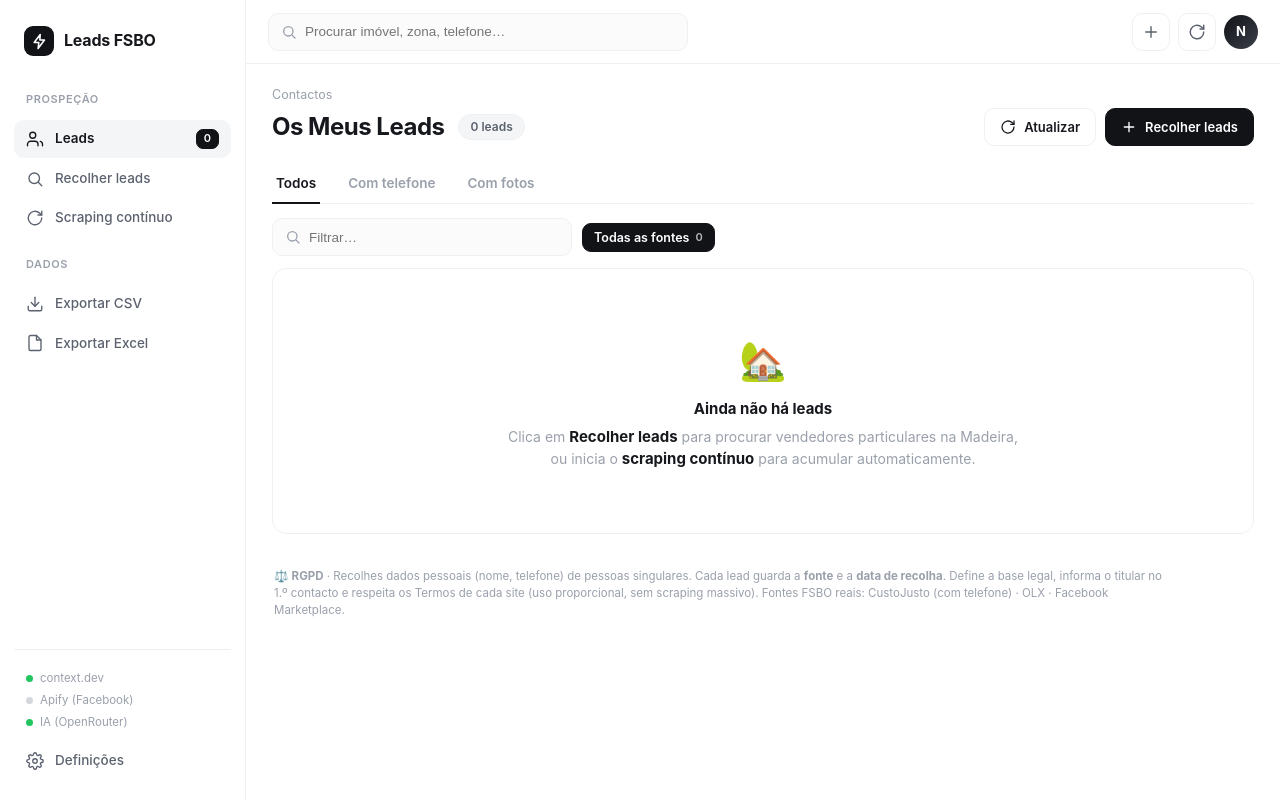
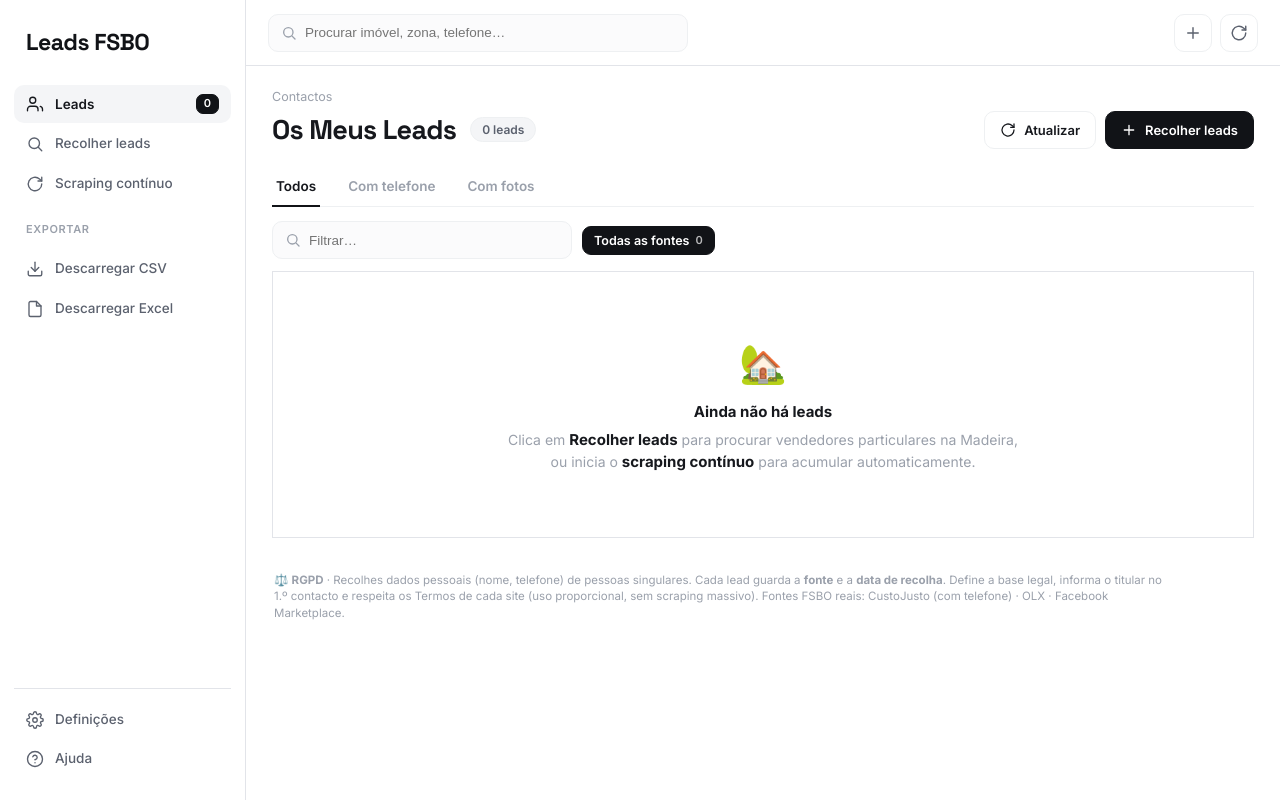
Before and after one commit to manuu25/leads-vendedores, a FastAPI app: page / in a window 1280 px wide. Run offline with FastAPI, Linux system fonts and the light colour scheme; data that the repository does not hold is empty.

Commit message:
Navbar/tabela ao estilo da referência (CRM limpo e amigável)
- Logo só texto (sem ícone), tipografia display Space Grotesk + Inter.
- Tabela com grelha reta e marcada (bordas verticais+horizontais, cantos retos).
- Removida a "N" (avatar) do topo e os indicadores de API do sidebar (o
  cliente não precisa desse detalhe técnico).
- Seleção passa a ter função real: barra de ações ao marcar leads →
  "Exportar selecionados (CSV)" (gera o ficheiro só com os escolhidos) + Limpar.
- Sidebar reorganizado (Leads / Recolher / Contínuo / Exportar / Definições / Ajuda).

Co-Authored-By: Claude Opus 4.8 <noreply@anthropic.com>

```diff
--- a/templates/index.html
+++ b/templates/index.html
@@ -4,6 +4,9 @@
   <meta charset="utf-8" />
   <meta name="viewport" content="width=device-width, initial-scale=1" />
   <title>Leads FSBO — Vendedores Particulares · Madeira</title>
+  <link rel="preconnect" href="https://fonts.googleapis.com" />
+  <link rel="preconnect" href="https://fonts.gstatic.com" crossorigin />
+  <link href="https://fonts.googleapis.com/css2?family=Space+Grotesk:wght@500;600;700&family=Inter:wght@400;450;500;600;700&display=swap" rel="stylesheet" />
   <style>
     :root{
       --bg:#e9eaec; --panel:#ffffff; --line:#eef0f2; --line-2:#f4f5f7;
@@ -15,13 +18,15 @@
       --amber-bg:#fdf1d9; --amber-tx:#b5730c;
       --pink-bg:#fde8ee; --pink-tx:#c1366a;
       --gray-bg:#eef0f2; --gray-tx:#565c67;
-      --radius:16px;
+      --grid:#e2e4e9;
+      --font:"Inter",system-ui,-apple-system,"Segoe UI",Roboto,"Helvetica Neue",Arial,sans-serif;
+      --font-display:"Space Grotesk","Inter",system-ui,sans-serif;
     }
     *{ box-sizing:border-box; }
     html,body{ margin:0; padding:0; }
     body{
       background:var(--panel); color:var(--ink);
-      font-family:"Inter",system-ui,-apple-system,"Segoe UI",Roboto,"Helvetica Neue",Arial,sans-serif;
+      font-family:var(--font);
       -webkit-font-smoothing:antialiased; font-size:14px; line-height:1.45;
       display:flex; padding:0; min-height:100vh;
     }
@@ -34,10 +39,9 @@
     }
 
     /* ---------- Sidebar ---------- */
-    .sidebar{ width:246px; flex:none; border-right:1px solid var(--line); padding:20px 14px; display:flex; flex-direction:column; gap:6px; }
-    .brand{ display:flex; align-items:center; gap:10px; padding:6px 10px 16px; }
-    .brand .logo{ width:30px; height:30px; border-radius:9px; background:var(--accent); display:grid; place-items:center; color:#fff; }
-    .brand b{ font-size:16px; letter-spacing:-.2px; }
+    .sidebar{ width:246px; flex:none; border-right:1.5px solid var(--grid); padding:22px 14px; display:flex; flex-direction:column; gap:6px; }
+    .brand{ display:flex; align-items:center; padding:4px 12px 20px; }
+    .brand b{ font-family:var(--font-display); font-size:23px; font-weight:700; letter-spacing:-.5px; color:var(--accent); }
     .nav-label{ font-size:11px; font-weight:600; text-transform:uppercase; letter-spacing:.6px; color:var(--ink-3); padding:14px 12px 6px; }
     .nav{ display:flex; flex-direction:column; gap:2px; }
     .nav a{ display:flex; align-items:center; gap:11px; padding:9px 12px; border-radius:10px; color:var(--ink-2); font-weight:500; font-size:13.5px; }
@@ -46,15 +50,11 @@
     .nav a.active{ background:var(--accent-soft); color:var(--ink); font-weight:600; }
     .nav a .tag{ margin-left:auto; font-size:11px; background:#fff; border:1px solid var(--line); color:var(--ink-2); border-radius:7px; padding:1px 7px; }
     .nav a.active .tag{ background:var(--accent); color:#fff; border-color:var(--accent); }
-    .side-foot{ margin-top:auto; display:flex; flex-direction:column; gap:2px; padding-top:12px; border-top:1px solid var(--line); }
-    .dot{ width:7px; height:7px; border-radius:50%; display:inline-block; }
-    .dot.on{ background:#22c55e; } .dot.off{ background:#d4d7dd; }
-    .side-status{ font-size:11.5px; color:var(--ink-3); padding:8px 12px 2px; display:flex; flex-direction:column; gap:5px; }
-    .side-status span{ display:flex; align-items:center; gap:7px; }
+    .side-foot{ margin-top:auto; display:flex; flex-direction:column; gap:2px; padding-top:12px; border-top:1px solid var(--grid); }
 
     /* ---------- Main ---------- */
     .main{ flex:1; min-width:0; display:flex; flex-direction:column; }
-    .topbar{ height:64px; flex:none; border-bottom:1px solid var(--line); display:flex; align-items:center; gap:16px; padding:0 22px; }
+    .topbar{ height:66px; flex:none; border-bottom:1.5px solid var(--grid); display:flex; align-items:center; gap:16px; padding:0 22px; }
     .search{ flex:1; max-width:420px; position:relative; }
     .search svg{ position:absolute; left:13px; top:50%; transform:translateY(-50%); width:16px; height:16px; color:var(--ink-3); }
     .search input{ width:100%; height:38px; border:1px solid var(--line); background:#fbfbfc; border-radius:10px; padding:0 12px 0 36px; font-size:13.5px; color:var(--ink); outline:none; }
@@ -65,12 +65,11 @@
     .icon-btn svg{ width:18px; height:18px; }
     .icon-btn .live-dot{ position:absolute; top:8px; right:9px; width:7px; height:7px; border-radius:50%; background:#22c55e; display:none; }
     .icon-btn.live .live-dot{ display:block; }
-    .avatar-me{ width:34px; height:34px; border-radius:50%; background:linear-gradient(135deg,#111317,#3b3f49); color:#fff; display:grid; place-items:center; font-weight:700; font-size:13px; }
 
     .content{ padding:22px 26px 30px; flex:1; overflow:auto; }
     .crumb{ font-size:12.5px; color:var(--ink-3); margin-bottom:4px; }
     .head{ display:flex; align-items:center; gap:14px; flex-wrap:wrap; }
-    .head h1{ font-size:24px; letter-spacing:-.5px; margin:0; }
+    .head h1{ font-family:var(--font-display); font-size:27px; font-weight:700; letter-spacing:-.7px; margin:0; }
     .count-pill{ font-size:12px; font-weight:600; color:var(--ink-2); background:var(--accent-soft); border:1px solid var(--line); border-radius:999px; padding:3px 11px; }
     .head-actions{ margin-left:auto; display:flex; gap:9px; align-items:center; }
     .btn{ height:38px; padding:0 15px; border-radius:10px; border:1px solid var(--line); background:#fff; color:var(--ink); font-weight:600; font-size:13px; display:inline-flex; align-items:center; gap:8px; }
@@ -95,16 +94,26 @@
     .chip .n{ font-size:11px; opacity:.7; }
     .tool-right{ margin-left:auto; display:flex; gap:8px; }
 
-    /* ---------- Table ---------- */
-    .table-wrap{ border:1px solid var(--line); border-radius:14px; overflow:hidden; }
+    /* ---------- Table (rejilha reta e marcada) ---------- */
+    .table-wrap{ border:1.5px solid var(--grid); border-radius:0; overflow:hidden; }
     .scroll-x{ overflow-x:auto; }
     table{ width:100%; border-collapse:collapse; font-size:13px; min-width:920px; }
-    thead th{ text-align:left; font-size:11px; font-weight:600; text-transform:uppercase; letter-spacing:.5px; color:var(--ink-3); background:#fbfbfc; border-bottom:1px solid var(--line); padding:11px 14px; white-space:nowrap; }
-    tbody td{ padding:12px 14px; border-bottom:1px solid var(--line-2); vertical-align:middle; }
-    tbody tr:last-child td{ border-bottom:none; }
-    tbody tr:hover{ background:#fbfbfc; }
-    .cb{ width:20px; }
+    thead th{ text-align:left; font-size:11px; font-weight:600; text-transform:uppercase; letter-spacing:.5px; color:var(--ink-3); background:#f7f8fa; border-bottom:1.5px solid var(--grid); border-right:1px solid var(--grid); padding:12px 16px; white-space:nowrap; }
+    tbody td{ padding:14px 16px; border-bottom:1px solid var(--grid); border-right:1px solid var(--grid); vertical-align:middle; }
+    thead th:last-child, tbody td:last-child{ border-right:none; }
+    tbody tr:hover{ background:#f9fafb; }
+    .cb{ width:20px; text-align:center; }
     input[type=checkbox]{ width:16px; height:16px; accent-color:var(--accent); cursor:pointer; }
+
+    /* barra de seleção (aparece ao marcar leads) */
+    .selbar{ display:none; align-items:center; gap:12px; background:var(--accent); color:#fff; border-radius:12px; padding:10px 14px; margin-bottom:12px; }
+    .selbar.show{ display:flex; }
+    .selbar b{ font-weight:700; }
+    .selbar .sb-sp{ margin-left:auto; display:flex; gap:8px; }
+    .selbar button{ height:34px; padding:0 13px; border-radius:9px; border:1px solid rgba(255,255,255,.28); background:rgba(255,255,255,.12); color:#fff; font-weight:600; font-size:12.5px; display:inline-flex; align-items:center; gap:7px; }
+    .selbar button:hover{ background:rgba(255,255,255,.22); }
+    .selbar button.solid{ background:#fff; color:var(--accent); border-color:#fff; }
+    .selbar button svg{ width:15px; height:15px; }
 
     .imovel{ display:flex; align-items:center; gap:11px; min-width:230px; }
     .thumb{ width:44px; height:44px; border-radius:10px; object-fit:cover; flex:none; background:var(--accent-soft); }
@@ -217,14 +226,8 @@
 
   <!-- ===================== SIDEBAR ===================== -->
   <aside class="sidebar">
-    <div class="brand">
-      <span class="logo">
-        <svg viewBox="0 0 24 24" width="17" height="17" fill="none" stroke="currentColor" stroke-width="2.2" stroke-linecap="round" stroke-linejoin="round"><path d="M13 2 4.5 13.5H11l-1 8.5 9-12h-6.5z"/></svg>
-      </span>
-      <b>Leads FSBO</b>
-    </div>
+    <div class="brand"><b>Leads FSBO</b></div>
 
-    <div class="nav-label">Prospeção</div>
     <nav class="nav">
       <a class="active" href="#" data-nav="leads">
         <svg viewBox="0 0 24 24" fill="none" stroke="currentColor" stroke-width="1.8" stroke-linecap="round" stroke-linejoin="round"><path d="M16 21v-2a4 4 0 0 0-4-4H6a4 4 0 0 0-4 4v2"/><circle cx="9" cy="7" r="4"/><path d="M22 21v-2a4 4 0 0 0-3-3.87"/></svg>
@@ -240,28 +243,27 @@
       </a>
     </nav>
 
-    <div class="nav-label">Dados</div>
+    <div class="nav-label">Exportar</div>
     <nav class="nav">
       <a href="/api/export?fmt=csv">
         <svg viewBox="0 0 24 24" fill="none" stroke="currentColor" stroke-width="1.8" stroke-linecap="round" stroke-linejoin="round"><path d="M21 15v4a2 2 0 0 1-2 2H5a2 2 0 0 1-2-2v-4"/><path d="M7 10l5 5 5-5"/><path d="M12 15V3"/></svg>
-        Exportar CSV
+        Descarregar CSV
       </a>
       <a href="/api/export?fmt=xlsx">
         <svg viewBox="0 0 24 24" fill="none" stroke="currentColor" stroke-width="1.8" stroke-linecap="round" stroke-linejoin="round"><path d="M14 2H6a2 2 0 0 0-2 2v16a2 2 0 0 0 2 2h12a2 2 0 0 0 2-2V8z"/><path d="M14 2v6h6"/></svg>
-        Exportar Excel
+        Descarregar Excel
       </a>
     </nav>
 
     <div class="side-foot">
-      <div class="side-status">
-        <span><i class="dot off" id="dot-context"></i> context.dev</span>
-        <span><i class="dot off" id="dot-apify"></i> Apify (Facebook)</span>
-        <span><i class="dot off" id="dot-ia"></i> IA (OpenRouter)</span>
-      </div>
-      <nav class="nav" style="margin-top:8px">
+      <nav class="nav">
         <a href="#" id="nav-def">
           <svg viewBox="0 0 24 24" fill="none" stroke="currentColor" stroke-width="1.8" stroke-linecap="round" stroke-linejoin="round"><circle cx="12" cy="12" r="3"/><path d="M19.4 15a1.65 1.65 0 0 0 .33 1.82l.06.06a2 2 0 1 1-2.83 2.83l-.06-.06a1.65 1.65 0 0 0-1.82-.33 1.65 1.65 0 0 0-1 1.51V21a2 2 0 0 1-4 0v-.09A1.65 1.65 0 0 0 9 19.4a1.65 1.65 0 0 0-1.82.33l-.06.06a2 2 0 1 1-2.83-2.83l.06-.06a1.65 1.65 0 0 0 .33-1.82 1.65 1.65 0 0 0-1.51-1H3a2 2 0 0 1 0-4h.09A1.65 1.65 0 0 0 4.6 9a1.65 1.65 0 0 0-.33-1.82l-.06-.06a2 2 0 1 1 2.83-2.83l.06.06A1.65 1.65 0 0 0 9 4.6a1.65 1.65 0 0 0 1-1.51V3a2 2 0 0 1 4 0v.09a1.65 1.65 0 0 0 1 1.51 1.65 1.65 0 0 0 1.82-.33l.06-.06a2 2 0 1 1 2.83 2.83l-.06.06a1.65 1.65 0 0 0-.33 1.82V9a1.65 1.65 0 0 0 1.51 1H21a2 2 0 0 1 0 4h-.09a1.65 1.65 0 0 0-1.51 1z"/></svg>
           Definições
+        </a>
+        <a href="#" id="nav-ajuda">
+          <svg viewBox="0 0 24 24" fill="none" stroke="currentColor" stroke-width="1.8" stroke-linecap="round" stroke-linejoin="round"><circle cx="12" cy="12" r="10"/><path d="M9.09 9a3 3 0 0 1 5.83 1c0 2-3 3-3 3"/><path d="M12 17h.01"/></svg>
+          Ajuda
         </a>
       </nav>
     </div>
@@ -282,7 +284,6 @@
           <span class="live-dot"></span>
           <svg viewBox="0 0 24 24" fill="none" stroke="currentColor" stroke-width="1.9" stroke-linecap="round" stroke-linejoin="round"><path d="M21 12a9 9 0 1 1-3-6.7L21 8"/><path d="M21 3v5h-5"/></svg>
         </button>
-        <div class="avatar-me">N</div>
       </div>
     </div>
 
@@ -319,6 +320,18 @@
         </div>
         <div class="tool-right">
           <span class="note" id="live-note"></span>
+        </div>
+      </div>
+
+      <div class="selbar" id="selbar">
+        <b id="sel-count">0 selecionados</b>
+        <span style="opacity:.75; font-size:12.5px">— exporta só os que escolheste</span>
+        <div class="sb-sp">
+          <button id="sel-clear">Limpar</button>
+          <button class="solid" id="sel-export">
+            <svg viewBox="0 0 24 24" fill="none" stroke="currentColor" stroke-width="2" stroke-linecap="round" stroke-linejoin="round"><path d="M21 15v4a2 2 0 0 1-2 2H5a2 2 0 0 1-2-2v-4"/><path d="M7 10l5 5 5-5"/><path d="M12 15V3"/></svg>
+            Exportar selecionados (CSV)
+          </button>
         </div>
       </div>
 
@@ -438,6 +451,7 @@ const PAGE_SIZE = 8;
 let tab = 'all';
 let srcFilter = 'all';
 let term = '';
+const selected = new Set();   // chaves fonte|id dos leads escolhidos
 
 /* ---------- helpers ---------- */
 function esc(v){ if(v===null||v===undefined) return ''; return String(v).replace(/[&<>"]/g,c=>({'&':'&amp;','<':'&lt;','>':'&gt;','"':'&quot;'}[c])); }
@@ -514,8 +528,9 @@ function render(){
     const sk=srcKey(r.fonte);
     const stageCls = 'src-'+sk;
     const fotoN=(r.fotos||'').split(' | ').filter(Boolean).length;
+    const rowKey=`${esc(r.fonte)}|${esc(r.id)}`;
     body+=`<tr>
-      <td class="cb"><input type="checkbox" class="row-cb"></td>
+      <td class="cb"><input type="checkbox" class="row-cb" data-key="${rowKey}"></td>
       <td class="imovel-click" data-key="${esc(r.fonte)}|${esc(r.id)}" title="Ver fotos em grande"><div class="imovel">${thumb}<div><div class="t">${esc(r.titulo)||'(sem título)'}</div><div class="sub">${sub||'—'}${fotoN?` · 📷 ${fotoN} fotos`:''}</div></div></div></td>
       <td class="contact">${tel}<div class="sub">${esc(r.anunciante)|| (r.tipo_anunciante?esc(r.tipo_anunciante):'via link')}</div></td>
       <td>${esc(r.localidade)||'<span class="muted">—</span>'}</td>
@@ -530,7 +545,10 @@ function render(){
       <th class="cb"><input type="checkbox" id="cb-all"></th>
       <th>Imóvel</th><th>Contacto</th><th>Localidade</th><th>Preço</th><th>Qualidade</th><th>Fonte</th><th></th>
     </tr></thead><tbody>${body}</tbody></table></div></div>`;
-  $('#cb-all')?.addEventListener('change', e=>$$('.row-cb').forEach(c=>c.checked=e.target.checked));
+  // restaura o estado das seleções após reconstruir a tabela
+  $$('.row-cb').forEach(cb=>{ cb.checked = selected.has(cb.dataset.key); });
+  syncSelectAll();
+  updateSelbar();
   renderPager(pages);
 }
 
@@ -568,6 +586,47 @@ function updateChips(){
 }
 
 function setRows(rows){ allRows = Array.isArray(rows)?rows:[]; render(); }
+
+/* ---------- seleção (com ações reais) ---------- */
+function syncSelectAll(){
+  const all=$('#cb-all'); if(!all) return;
+  const vis=$$('.row-cb'); const on=vis.filter(c=>c.checked).length;
+  all.checked = vis.length>0 && on===vis.length;
+  all.indeterminate = on>0 && on<vis.length;
+}
+function updateSelbar(){
+  const bar=$('#selbar');
+  if(selected.size>0){ bar.classList.add('show'); $('#sel-count').textContent = selected.size+(selected.size===1?' selecionado':' selecionados'); }
+  else bar.classList.remove('show');
+}
+$('#table-host').addEventListener('change', e=>{
+  const cb=e.target;
+  if(cb.classList.contains('row-cb')){
+    if(cb.checked) selected.add(cb.dataset.key); else selected.delete(cb.dataset.key);
+    syncSelectAll(); updateSelbar();
+  } else if(cb.id==='cb-all'){
+    currentRows().forEach(r=>{ const k=String(r.fonte)+'|'+String(r.id); if(cb.checked) selected.add(k); else selected.delete(k); });
+    $$('.row-cb').forEach(c=>c.checked=cb.checked);
+    updateSelbar();
+  }
+});
+$('#sel-clear').addEventListener('click', ()=>{ selected.clear(); render(); });
+$('#sel-export').addEventListener('click', ()=>{
+  const rows=allRows.filter(r=> selected.has(String(r.fonte)+'|'+String(r.id)) );
+  if(rows.length) downloadCSV(rows);
+});
+function downloadCSV(rows){
+  const cols=['fonte','titulo','tipologia','area_m2','preco','localidade','anunciante','telefone','tipo_anunciante','url','fotos'];
+  const head=['Fonte','Titulo','Tipologia','Area_m2','Preco','Localidade','Anunciante','Telefone','Tipo','Anuncio','Fotos'];
+  const q=v=>{ v=(v===null||v===undefined)?'':String(v); return /[",\n;]/.test(v)?'"'+v.replace(/"/g,'""')+'"':v; };
+  const lines=[head.join(';')];
+  for(const r of rows) lines.push(cols.map(c=>q(r[c])).join(';'));
+  const blob=new Blob([String.fromCharCode(0xFEFF)+lines.join('\r\n')], {type:'text/csv;charset=utf-8'});
+  const a=document.createElement('a');
+  a.href=URL.createObjectURL(blob); a.download='leads_selecionados.csv';
+  document.body.appendChild(a); a.click(); a.remove();
+  setTimeout(()=>URL.revokeObjectURL(a.href), 1000);
+}
 
 /* ---------- lightbox / galeria ---------- */
 let lbPhotos=[], lbIdx=0;
@@ -659,6 +718,7 @@ function closeModal(){ $('#overlay').classList.remove('open'); }
 $('#modal-close').addEventListener('click',closeModal);
 $('#overlay').addEventListener('click',e=>{ if(e.target===$('#overlay')) closeModal(); });
 $('#nav-continuo')?.addEventListener('click',e=>{e.preventDefault();openModal();});
+$('#nav-ajuda')?.addEventListener('click',e=>{e.preventDefault(); document.querySelector('.foot-note')?.scrollIntoView({behavior:'smooth'});});
 $('#top-continuo')?.addEventListener('click',()=>$('#btn-auto').click());
 $('#btn-refresh').addEventListener('click',pollAuto);
 
```
